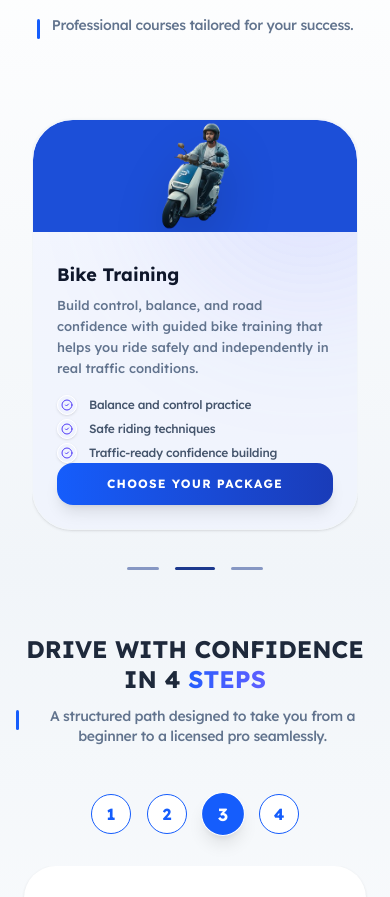
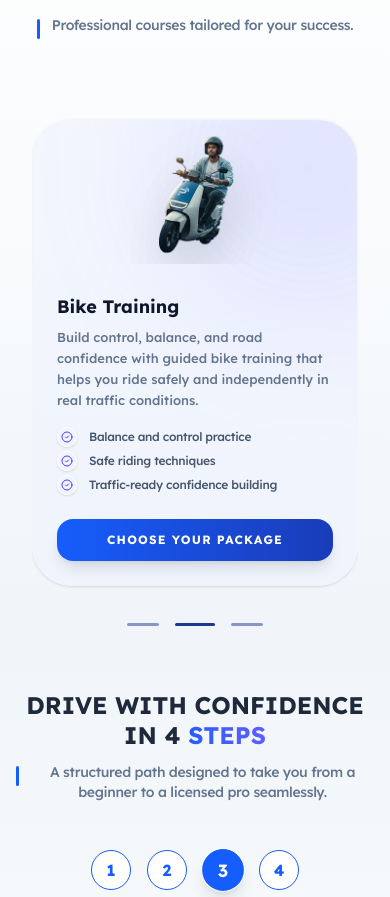
Before and after one commit to sonukumar81075/Pilot_Car_Driving, a Next.js app: page / in a window 390 px wide. Shown: the part 1943-2840 px from the top of the page. Built offline with nearby package versions, Linux system fonts and the light colour scheme.

Commit message:
updated code

```diff
--- a/src/components/sections/ProfessionalTraining1.jsx
+++ b/src/components/sections/ProfessionalTraining1.jsx
@@ -30,7 +30,7 @@ const trainings = [
         accentColor: "text-indigo-600",
         btnColor: "bg-indigo-600",
         glowColor: "bg-indigo-400",
-        imageOffsetMobile: "-top-2",
+        imageOffsetMobile: "top-3",
         imageOffset: "md:-top-14 lg:-top-20",
     },
     {
@@ -46,7 +46,7 @@ const trainings = [
         accentColor: "text-indigo-600",
         btnColor: "bg-indigo-600",
         glowColor: "bg-indigo-400",
-        imageOffsetMobile: "-top-0",
+        imageOffsetMobile: "top-3",
         imageOffset: "md:-top-16 lg:-top-20",
     },
     {
@@ -62,7 +62,7 @@ const trainings = [
         accentColor: "text-indigo-600",
         btnColor: "bg-indigo-600",
         glowColor: "bg-indigo-400",
-        imageOffsetMobile: "-top-2",
+        imageOffsetMobile: "top-3",
         imageOffset: "md:-top-15 lg:-top-20",
     },
 ];
@@ -148,13 +148,13 @@ const Card = ({ item }) => {
             <div className={`absolute -top-20 -right-20 h-64 w-64 rounded-full blur-[80px] opacity-20 ${item.glowColor}`}></div>
 
             {/* IMAGE CONTAINER */}
-            <div className="relative w-full sm:h-48 h-28 sm:mb-10 mb-8 overflow-hidden md:overflow-visible bg-[#1C4FD8] rounded-t-[2.5rem] flex items-start justify-center">
+            <div className="relative w-full sm:h-48 h-36 sm:mb-10 mb-8 overflow-hidden md:overflow-visible sm:bg-[#1C4FD8] rounded-t-[2.5rem] flex items-start justify-center">
                 <Image
                     src={item.image}
                     alt={item.title}
                     width={220}
                     height={140}
-                    className={`h-auto min-w-[130px] w-[125px] sm:min-w-[220px] sm:w-[238px] object-contain drop-shadow-2xl transition-transform duration-700 ease-out group-hover:scale-105 group-hover:-translate-y-1 absolute ${item.imageOffsetMobile || "-top-3"} md:top-0 ${item.imageOffset} z-20`}
+                    className={`h-auto min-w-[130px] w-[145px] sm:min-w-[220px] sm:w-[238px] object-contain drop-shadow-2xl transition-transform duration-700 ease-out group-hover:scale-105 group-hover:-translate-y-1 absolute ${item.imageOffsetMobile || "-top-3"} md:top-0 ${item.imageOffset} z-20`}
                 />
             </div>
 
@@ -169,7 +169,7 @@ const Card = ({ item }) => {
                 </p>
 
                 {/* FEATURE LIST */}
-                <ul className="  space-y-1 sm:space-y-3">
+                <ul className=" sm:mb-0 mb-6  space-y-1 sm:space-y-3">
                     {item.features.map((feature, index) => (
                         <li key={index} className="flex items-center gap-3 transition-transform duration-500 ease-out group-hover:translate-x-0.5">
                             <div className={`flex items-center justify-center w-5 h-5 sm:w-6 sm:h-6 rounded-full ${item.bgColor} border border-white shadow-sm transition-all duration-500 ease-out group-hover:shadow-md`}>
```
